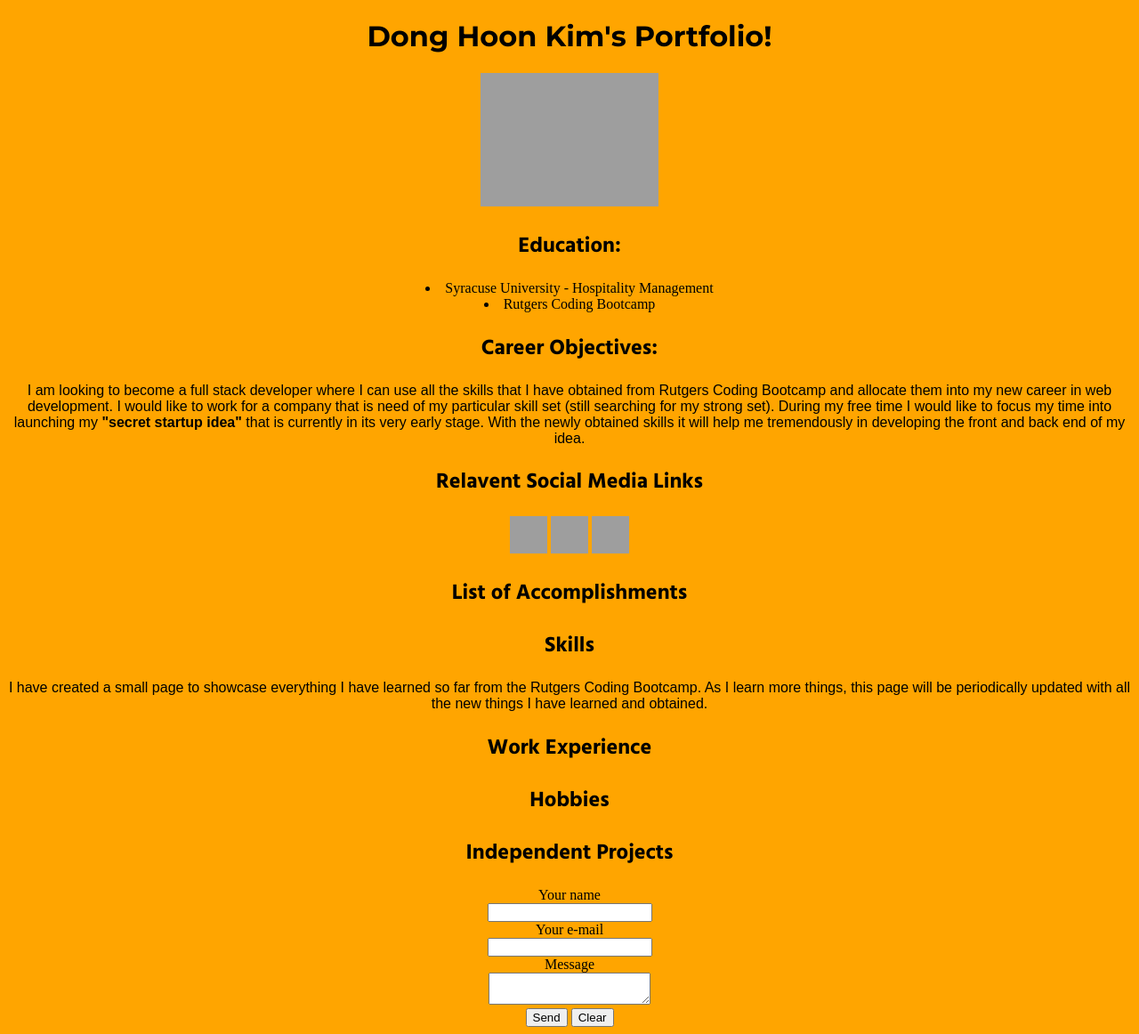
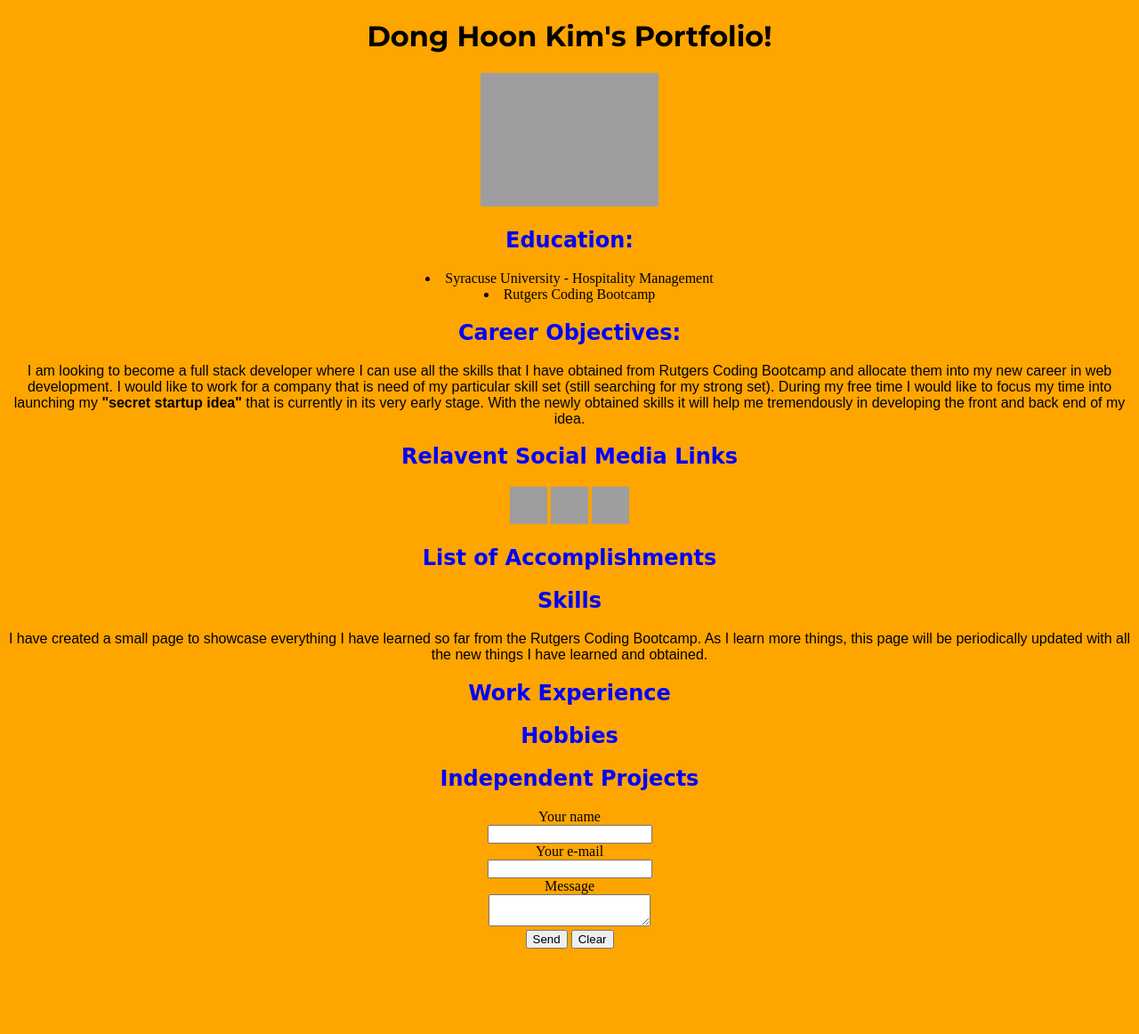
Before and after one commit to donghoonkim1226/github-portfolio, a PHP site: page / in a window 1280 px wide. Shown: the whole page at 89% size. After the commit the page ends 1066 px from the top, so only its background shows below. Run offline with PHP 8.4, Linux system fonts and the light colour scheme; some web fonts are replaced; grey boxes are pictures that could not be loaded.

Commit message:
changed h2 to a different font

```diff
--- a/styles.css
+++ b/styles.css
@@ -17,3 +17,8 @@ img {
 	margin-left: auto;
 	margin-right: auto;
 }
+
+h2 {
+	font-family: 'Seaweed Script', cursive;
+	color: blue;
+}
```
